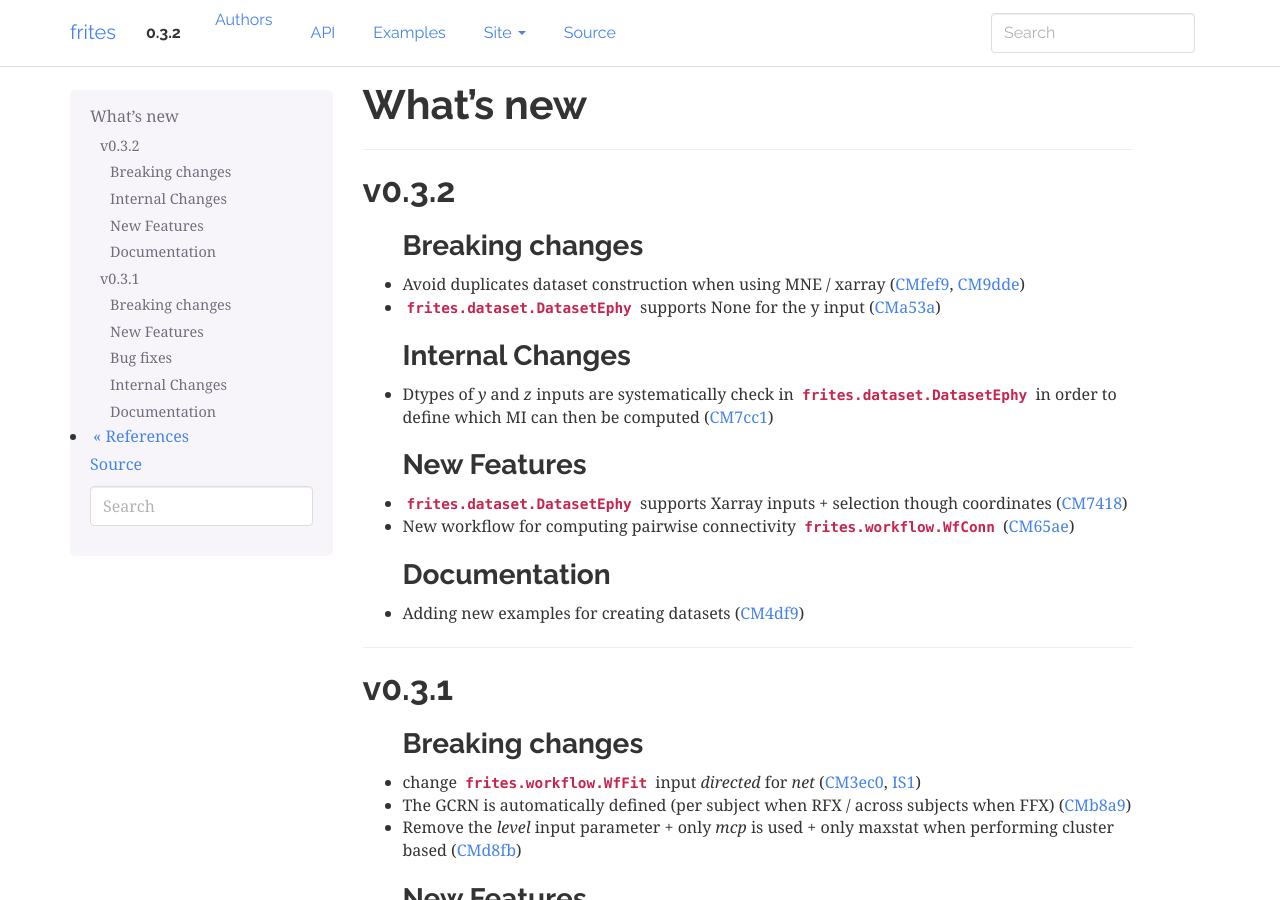
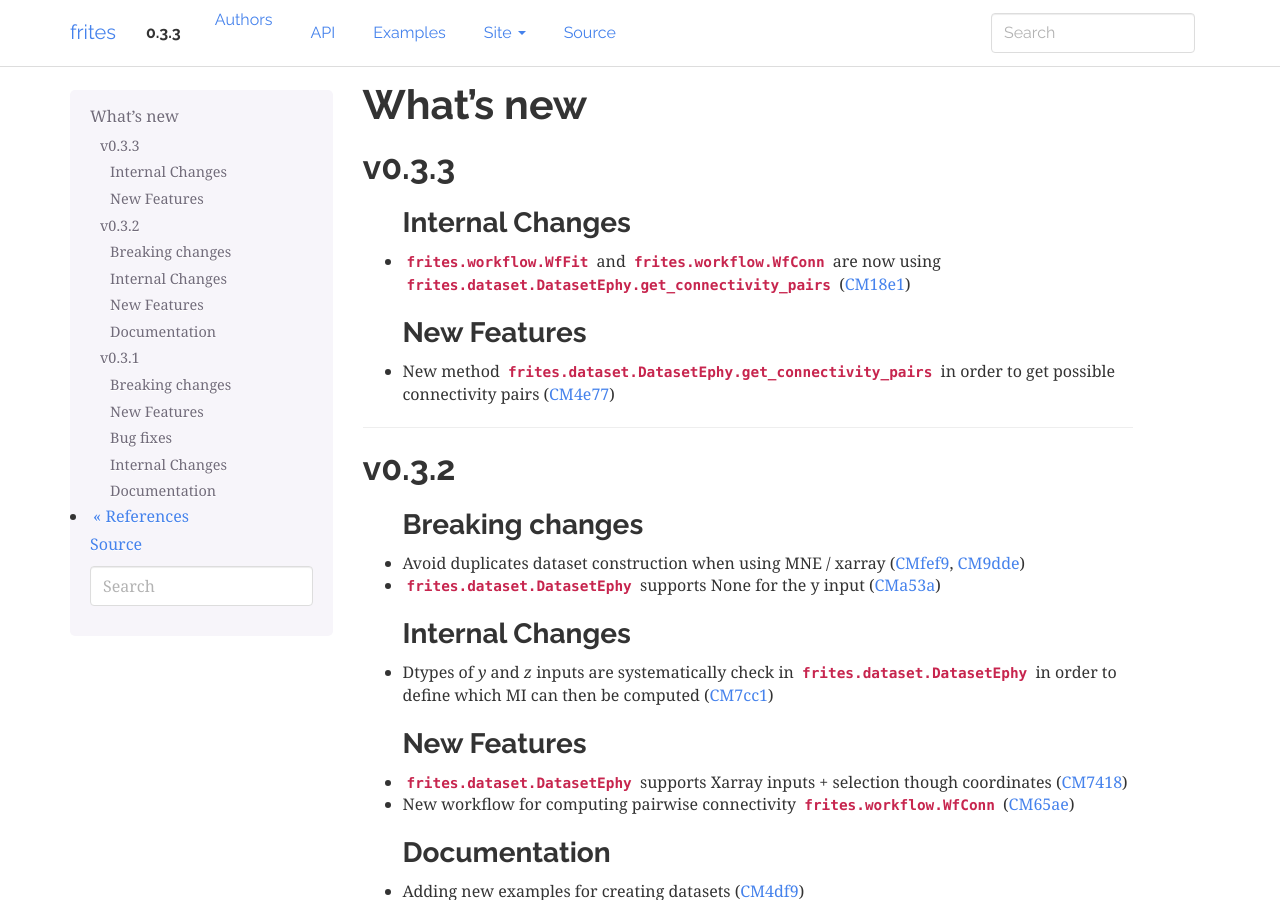
Before and after one commit to brainets/frites, a Sphinx documentation site: the page built from docs/source/whatsnew.rst, in a window 1280 px wide and 900 px high. Built offline with Sphinx 7.4.7, drawn with Linux system fonts in a browser that asks for light colours.

Commit message:
move to 0.3.3 + update whatsnew

```diff
--- a/docs/source/whatsnew.rst
+++ b/docs/source/whatsnew.rst
@@ -2,6 +2,18 @@
 
 What's new
 ==========
+
+
+v0.3.3
+------
+
+Internal Changes
+++++++++++++++++
+* :py:class:`frites.workflow.WfFit` and :py:class:`frites.workflow.WfConn` are now using :py:class:`frites.dataset.DatasetEphy.get_connectivity_pairs` (:commit:`18e1`)
+
+New Features
+++++++++++++
+* New method :py:class:`frites.dataset.DatasetEphy.get_connectivity_pairs` in order to get possible connectivity pairs (:commit:`4e77`)
 
 .. raw:: html
 
--- a/frites/__init__.py
+++ b/frites/__init__.py
@@ -8,7 +8,7 @@ import logging
 
 from frites import io, core, stats, utils, workflow, simulations  # noqa
 
-__version__ = "0.3.2"
+__version__ = "0.3.3"
 
 # -----------------------------------------------------------------------------
 # Set 'info' as the default logging level
--- a/setup.py
+++ b/setup.py
@@ -4,7 +4,7 @@
 import os
 from setuptools import setup, find_packages
 
-__version__ = "0.3.2"
+__version__ = "0.3.3"
 NAME = 'frites'
 AUTHOR = "BraiNets"
 MAINTAINER = "Etienne Combrisson"
```
